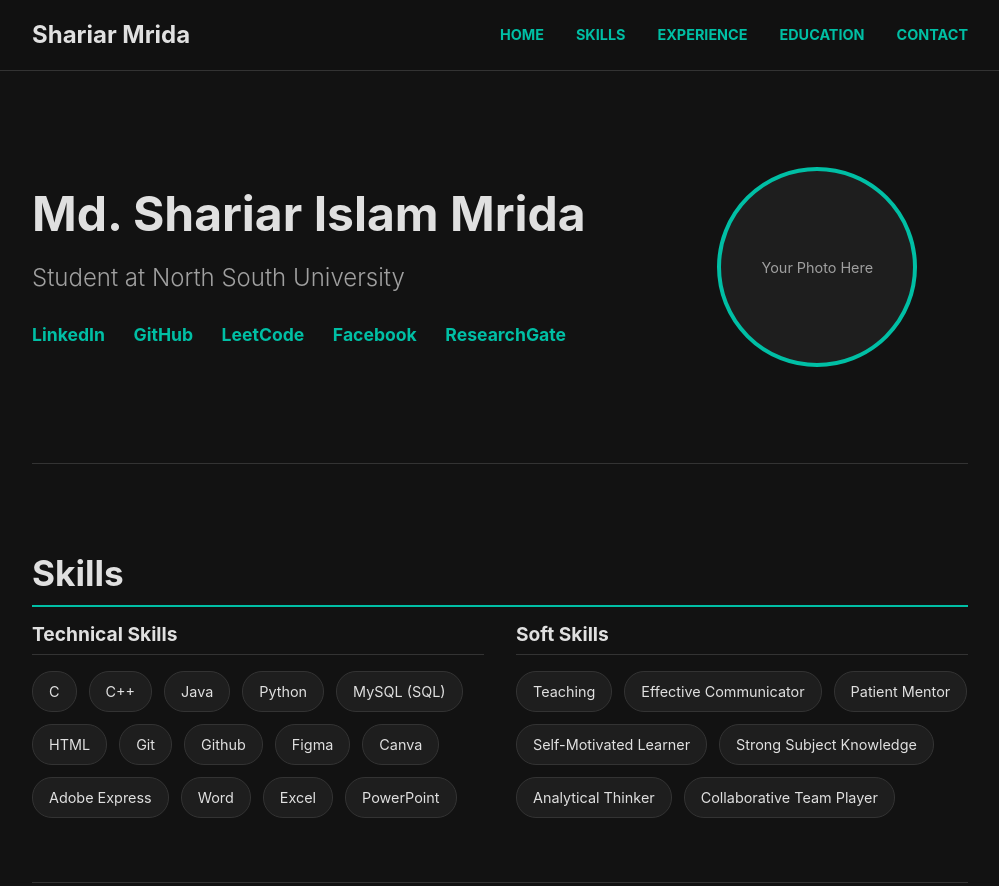
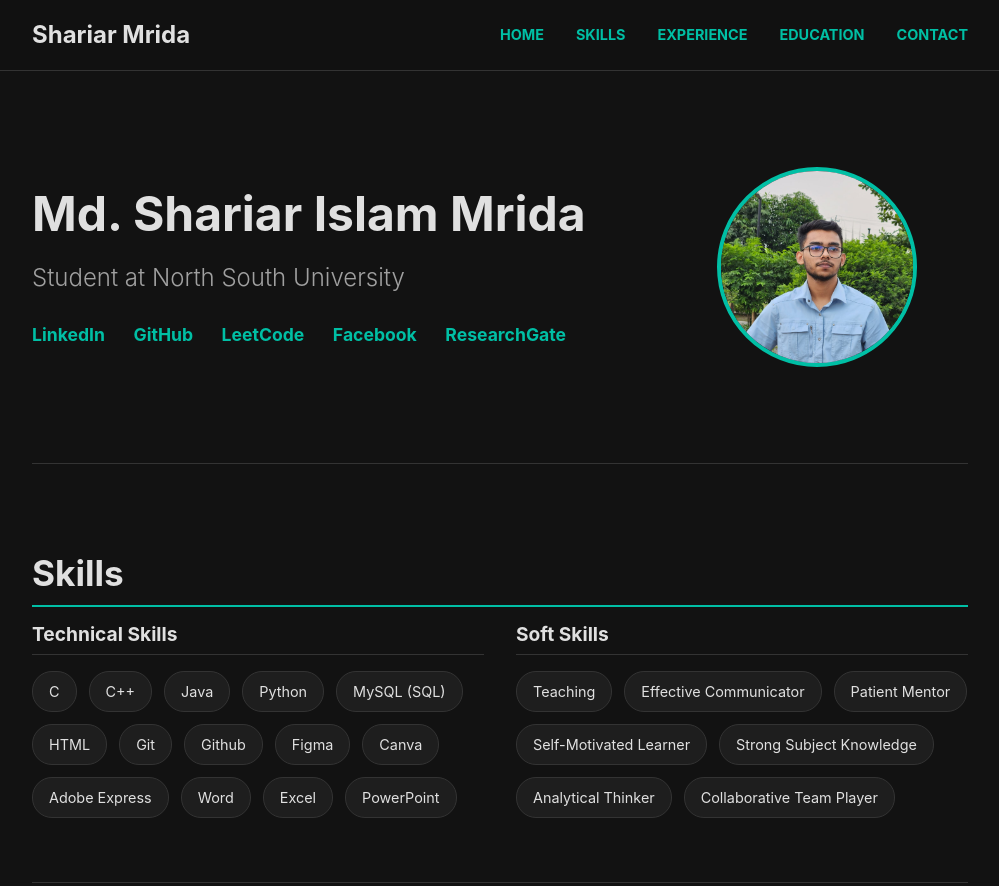
Before and after one commit to shariar-mrida/Profile, a plain HTML site: page index.html in a window 1280 px wide. Shown: the top 886 px of the page, without its empty margins (140-1139 px from the left). Drawn offline with Linux system fonts and the light colour scheme.

Commit message:
profilePicUpdate

```diff
--- a/index.html
+++ b/index.html
@@ -370,9 +370,7 @@
                 </div>
             </div>
             <div class="hero-image-container">
-                <div class="profile-pic">
-                    Your Photo Here
-                </div>
+                <img src="profile.jpg" alt="Md. Shariar Islam Mrida" class="profile-pic">
             </div>
         </section>
 
```
Also changed, not shown: profile.jpg (added).
